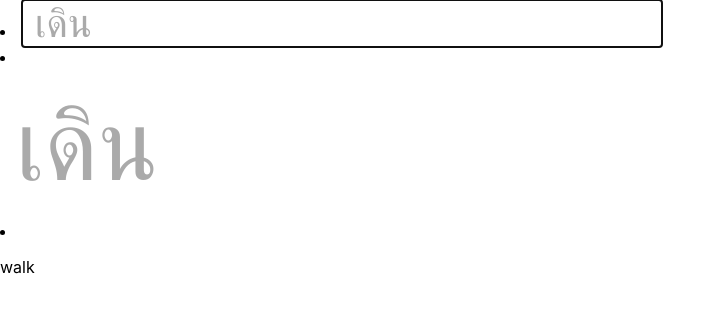
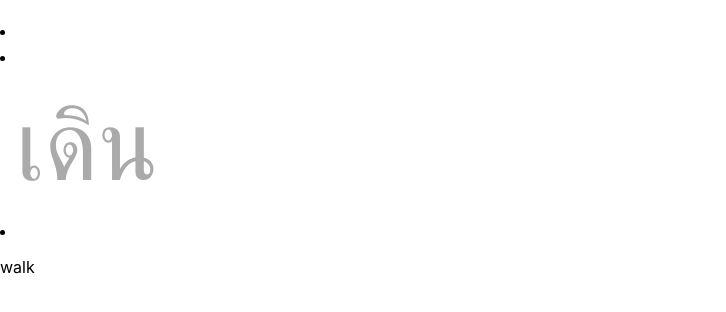
Before and after one commit to shun-harutaro/thaiping, a React (Create React App) app: page / in a window 1280 px wide. Shown: the top 312 px of the page, without its empty margins (0-726 px from the left). Built offline with nearby package versions, Linux system fonts and the light colour scheme.

Commit message:
#12 hide input

```diff
--- a/src/App.css
+++ b/src/App.css
@@ -59,6 +59,9 @@
   padding: 10px, 15px;
   font-size: 40px;
   box-sizing: border-box;
-  color: #aaaaaa;
+  color: white;
   border: none;
 }
+#form:focus {
+  outline: none;
+}
```
